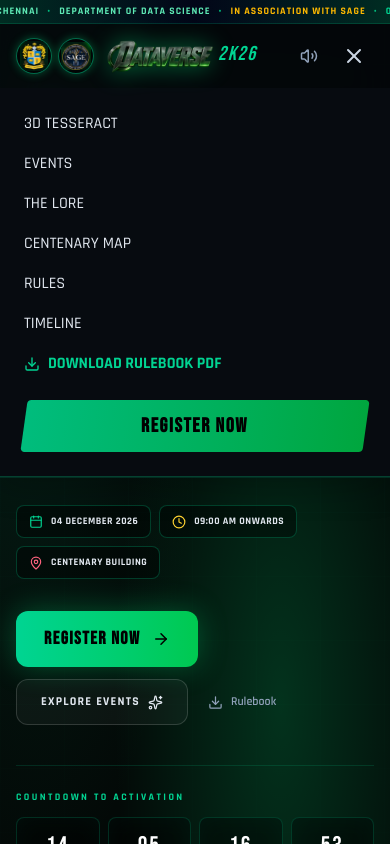
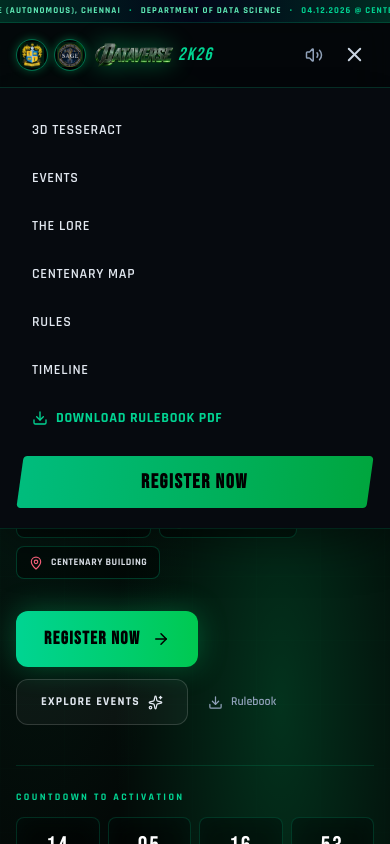
Before and after one commit to Joerakesh/dataverse, a Next.js app: page / in a window 390 px wide. Both pictures are taken after a click on the button 354 px from the left and 56 px from the top of the page. Shown: the top 844 px of the page. Built offline with nearby package versions, Linux system fonts and the light colour scheme.

Commit message:
Fix tablet navigation and improve responsive menu

```diff
--- a/src/components/Navbar.tsx
+++ b/src/components/Navbar.tsx
@@ -1,6 +1,6 @@
 "use client";
 
-import React, { useState } from "react";
+import React, { useEffect, useState } from "react";
 import Link from "next/link";
 import { Menu, X, Sparkles, Volume2, VolumeX, Download } from "lucide-react";
 import { sounds } from "@/src/utils/soundEffects";
@@ -24,76 +24,89 @@ export default function Navbar() {
     { href: "#schedule", label: "Timeline" },
   ];
 
+  useEffect(() => {
+    if (!mobileMenuOpen) return;
+    const closeOnEscape = (event: KeyboardEvent) => {
+      if (event.key === "Escape") setMobileMenuOpen(false);
+    };
+    window.addEventListener("keydown", closeOnEscape);
+    return () => window.removeEventListener("keydown", closeOnEscape);
+  }, [mobileMenuOpen]);
+
   return (
-    <header className="fixed top-0 left-0 right-0 z-50 bg-[#04070a]/80 backdrop-blur-xl border-b border-emerald-500/20 shadow-[0_8px_32px_rgba(0,0,0,.22)]">
-      <div className="bg-gradient-to-r from-emerald-950 via-slate-950 to-emerald-950 border-b border-emerald-500/20 py-1 px-4 text-center text-[10px] sm:text-xs font-tech font-bold uppercase tracking-widest text-emerald-300 flex items-center justify-center gap-2 sm:gap-4 overflow-x-auto whitespace-nowrap">
+    <header className="fixed left-0 right-0 top-0 z-50 border-b border-emerald-500/20 bg-[#04070a]/85 shadow-[0_8px_32px_rgba(0,0,0,.22)] backdrop-blur-xl">
+      <div className="flex items-center justify-center gap-2 overflow-x-auto whitespace-nowrap border-b border-emerald-500/20 bg-gradient-to-r from-emerald-950 via-slate-950 to-emerald-950 px-4 py-1 text-center text-[9px] font-tech font-bold uppercase tracking-[.12em] text-emerald-300 sm:gap-4 sm:text-[10px] sm:tracking-widest">
         <span>LOYOLA COLLEGE (AUTONOMOUS), CHENNAI</span>
         <span className="text-emerald-500">•</span>
         <span>DEPARTMENT OF DATA SCIENCE</span>
-        <span className="text-emerald-500">•</span>
-        <span className="text-amber-400">IN ASSOCIATION WITH SAGE</span>
+        <span className="hidden text-emerald-500 sm:inline">•</span>
+        <span className="hidden text-amber-400 sm:inline">IN ASSOCIATION WITH SAGE</span>
         <span className="text-emerald-500">•</span>
         <span className="text-emerald-400">04.12.2026 @ CENTENARY BUILDING</span>
       </div>
 
-      <div className="max-w-7xl mx-auto px-4 sm:px-6 lg:px-8 h-16 flex items-center justify-between">
-        <Link href="/" onClick={() => sounds.playHover()} className="flex items-center gap-3 sm:gap-4 group">
-          <div className="flex items-center gap-1.5 flex-shrink-0">
-            <div className="w-9 h-9 rounded-full overflow-hidden border border-emerald-400/50 p-0.5 bg-black/60 shadow-[0_0_10px_rgba(0,255,136,0.3)]">
-              <img src="/images/loyola-crest.png" alt="Loyola" className="w-full h-full object-contain"/>
+      <div className="mx-auto flex h-16 max-w-7xl items-center justify-between px-4 sm:px-6 lg:px-8">
+        <Link href="/" onClick={() => sounds.playHover()} className="group flex min-w-0 items-center gap-2 sm:gap-4">
+          <div className="flex shrink-0 items-center gap-1.5">
+            <div className="h-8 w-8 overflow-hidden rounded-full border border-emerald-400/50 bg-black/60 p-0.5 shadow-[0_0_10px_rgba(0,255,136,.3)] sm:h-9 sm:w-9">
+              <img src="/images/loyola-crest.png" alt="Loyola" className="h-full w-full object-contain" />
             </div>
-            <div className="w-9 h-9 rounded-full overflow-hidden border border-emerald-400/50 p-0.5 bg-black/60 shadow-[0_0_10px_rgba(0,255,136,0.3)]">
-              <img src="/images/sage-logo.png" alt="SAGE" className="w-full h-full object-contain"/>
+            <div className="h-8 w-8 overflow-hidden rounded-full border border-emerald-400/50 bg-black/60 p-0.5 shadow-[0_0_10px_rgba(0,255,136,.3)] sm:h-9 sm:w-9">
+              <img src="/images/sage-logo.png" alt="SAGE" className="h-full w-full object-contain" />
             </div>
           </div>
-          <div className="flex items-center gap-1">
-            <img src="/images/logo.png" alt="DATAVERSE" className="h-9 sm:h-11 w-auto object-contain filter drop-shadow-[0_0_12px_rgba(0,255,136,0.4)] group-hover:scale-105 transition-transform"/>
-            <span className="font-avengers text-xl sm:text-2xl text-emerald-400 italic -mt-1">2K26</span>
+          <div className="flex min-w-0 items-center gap-1">
+            <img src="/images/logo.png" alt="DATAVERSE" className="h-8 w-auto max-w-[clamp(5rem,18vw,9rem)] object-contain drop-shadow-[0_0_12px_rgba(0,255,136,.4)] transition-transform group-hover:scale-105 sm:h-10" />
+            <span className="shrink-0 font-avengers text-lg italic text-emerald-400 sm:text-2xl">2K26</span>
           </div>
         </Link>
 
-        <nav className="hidden xl:flex items-center gap-6 text-xs font-semibold uppercase tracking-wider text-slate-300">
+        <nav aria-label="Main navigation" className="hidden items-center gap-4 text-[11px] font-semibold uppercase tracking-wide text-slate-300 xl:flex 2xl:gap-6 2xl:text-xs">
           {navLinks.map((link, index) => (
-            <a key={link.href} href={link.href} onClick={() => sounds.playHover()} className={index === 0 ? "hover:text-emerald-400 transition-colors flex items-center gap-1 text-emerald-400 font-bold" : "hover:text-emerald-400 transition-colors"}>
-              {index === 0 && <Sparkles size={12}/>}
+            <a key={link.href} href={link.href} onClick={() => sounds.playHover()} className={index === 0 ? "flex items-center gap-1 whitespace-nowrap font-bold text-emerald-400 transition-colors hover:text-emerald-300" : "whitespace-nowrap transition-colors hover:text-emerald-400"}>
+              {index === 0 && <Sparkles size={12} />}
               <span>{link.label}</span>
             </a>
           ))}
-          <a href="/DATAVERSE-RULEBOOK.pdf" download="DATAVERSE-RULEBOOK.pdf" onClick={() => sounds.playClick()} className="flex items-center gap-1 text-emerald-400 hover:text-emerald-300 transition-colors font-bold">
-            <Download size={13}/><span>Rulebook PDF</span>
+          <a href="/DATAVERSE-RULEBOOK.pdf" download="DATAVERSE-RULEBOOK.pdf" onClick={() => sounds.playClick()} className="flex items-center gap-1 whitespace-nowrap font-bold text-emerald-400 transition-colors hover:text-emerald-300">
+            <Download size={13} /><span>Rulebook PDF</span>
           </a>
         </nav>
 
-        <div className="hidden md:flex items-center gap-3">
-          <button onClick={toggleSound} className="p-2 rounded-lg bg-slate-900 border border-slate-700 text-slate-400 hover:text-emerald-400 hover:border-emerald-500/50 transition-colors" title={soundEnabled ? "Mute SFX" : "Unmute SFX"}>
-            {soundEnabled ? <Volume2 size={16}/> : <VolumeX size={16}/>}
+        <div className="hidden items-center gap-3 xl:flex">
+          <button type="button" onClick={toggleSound} className="rounded-lg border border-slate-700 bg-slate-900 p-2 text-slate-400 transition-colors hover:border-emerald-500/50 hover:text-emerald-400" title={soundEnabled ? "Mute SFX" : "Unmute SFX"} aria-label={soundEnabled ? "Mute sound effects" : "Enable sound effects"}>
+            {soundEnabled ? <Volume2 size={16} /> : <VolumeX size={16} />}
           </button>
-          <Link href="/register" onClick={() => sounds.playClick()} className="btn-avengers px-5 py-2.5 bg-gradient-to-r from-emerald-500 to-green-600 text-black font-avengers text-base font-bold tracking-wider rounded shadow-[0_0_15px_rgba(0,255,136,0.4)]">
+          <Link href="/register" onClick={() => sounds.playClick()} className="btn-avengers rounded bg-gradient-to-r from-emerald-500 to-green-600 px-5 py-2.5 font-avengers text-base font-bold tracking-wider text-black shadow-[0_0_15px_rgba(0,255,136,.4)]">
             <span>REGISTER</span>
           </Link>
         </div>
 
-        <div className="flex md:hidden items-center gap-2">
-          <button onClick={toggleSound} className="p-2 text-slate-400 hover:text-emerald-400">
-            {soundEnabled ? <Volume2 size={18}/> : <VolumeX size={18}/>}
+        <div className="flex shrink-0 items-center gap-1 xl:hidden">
+          <button type="button" onClick={toggleSound} className="rounded-lg p-2 text-slate-400 transition-colors hover:text-emerald-400" aria-label={soundEnabled ? "Mute sound effects" : "Enable sound effects"}>
+            {soundEnabled ? <Volume2 size={18} /> : <VolumeX size={18} />}
           </button>
-          <button onClick={() => setMobileMenuOpen(!mobileMenuOpen)} className="p-2 text-slate-300 hover:text-emerald-400" aria-label="Toggle navigation menu">
-            {mobileMenuOpen ? <X size={24}/> : <Menu size={24}/>}
+          <button type="button" onClick={() => setMobileMenuOpen((open) => !open)} className="rounded-lg p-2 text-slate-300 transition-colors hover:text-emerald-400 focus-visible:outline-none focus-visible:ring-2 focus-visible:ring-emerald-400" aria-label={mobileMenuOpen ? "Close navigation menu" : "Open navigation menu"} aria-expanded={mobileMenuOpen} aria-controls="mobile-navigation">
+            {mobileMenuOpen ? <X size={23} /> : <Menu size={23} />}
           </button>
         </div>
       </div>
 
       {mobileMenuOpen && (
-        <div className="md:hidden bg-[#070b10] border-b border-emerald-500/30 px-6 py-6 flex flex-col gap-4 text-slate-200">
-          {navLinks.map((link) => (
-            <a key={link.href} href={link.href} onClick={() => setMobileMenuOpen(false)} className="hover:text-emerald-400 font-tech text-base uppercase">{link.label}</a>
-          ))}
-          <a href="/DATAVERSE-RULEBOOK.pdf" download="DATAVERSE-RULEBOOK.pdf" onClick={() => setMobileMenuOpen(false)} className="flex items-center gap-2 text-emerald-400 font-tech text-base uppercase font-bold">
-            <Download size={16}/><span>Download Rulebook PDF</span>
-          </a>
-          <Link href="/register" onClick={() => setMobileMenuOpen(false)} className="btn-avengers w-full py-3 bg-gradient-to-r from-emerald-500 to-green-600 text-black font-avengers text-xl font-bold tracking-wider rounded text-center mt-2">
-            <span>REGISTER NOW</span>
-          </Link>
+        <div id="mobile-navigation" className="border-t border-emerald-500/20 bg-[#070b10]/[.98] px-5 py-5 shadow-2xl backdrop-blur-xl xl:hidden">
+          <nav aria-label="Mobile navigation" className="mx-auto flex max-w-7xl flex-col gap-1">
+            {navLinks.map((link) => (
+              <a key={link.href} href={link.href} onClick={() => setMobileMenuOpen(false)} className="rounded-lg px-3 py-3 font-tech text-sm font-semibold uppercase tracking-wider text-slate-200 transition-colors hover:bg-emerald-500/10 hover:text-emerald-300">
+                {link.label}
+              </a>
+            ))}
+            <a href="/DATAVERSE-RULEBOOK.pdf" download="DATAVERSE-RULEBOOK.pdf" onClick={() => setMobileMenuOpen(false)} className="flex items-center gap-2 rounded-lg px-3 py-3 font-tech text-sm font-bold uppercase tracking-wider text-emerald-400 hover:bg-emerald-500/10">
+              <Download size={16} />Download Rulebook PDF
+            </a>
+            <Link href="/register" onClick={() => setMobileMenuOpen(false)} className="btn-avengers mt-3 rounded bg-gradient-to-r from-emerald-500 to-green-600 px-4 py-3 text-center font-avengers text-xl font-bold tracking-wider text-black">
+              <span>REGISTER NOW</span>
+            </Link>
+          </nav>
         </div>
       )}
     </header>
```
